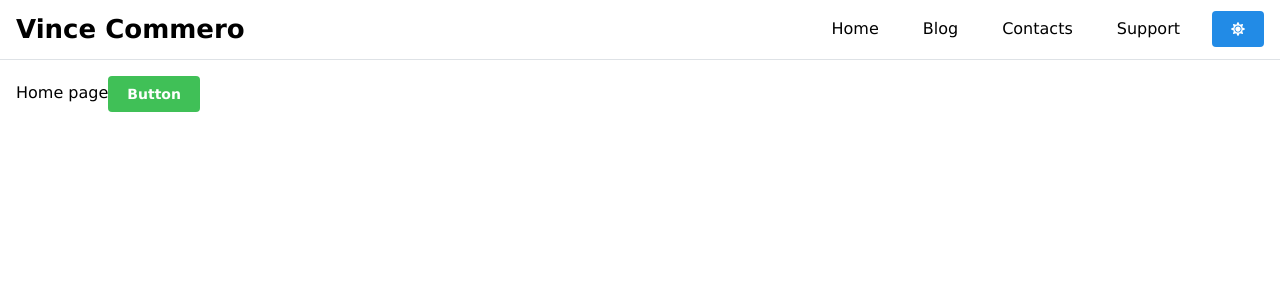
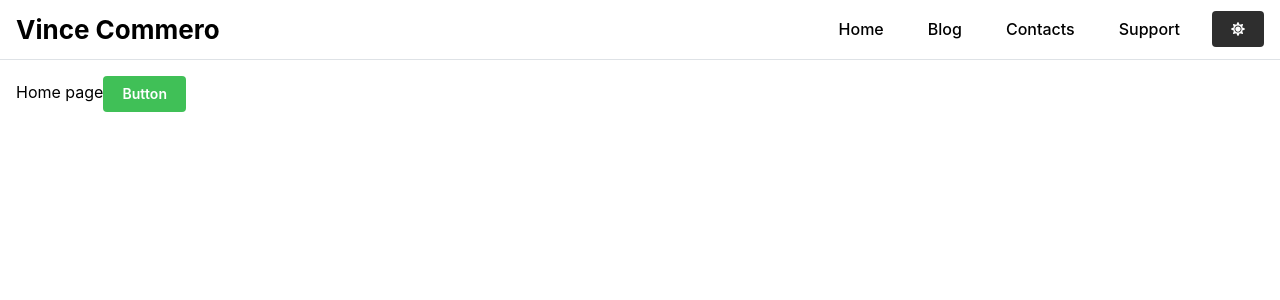
Before and after one commit to vcommero/vince-commero-blog, a Next.js app: page / in a window 1280 px wide. Shown: the top 300 px of the page. Built offline with nearby package versions, Linux system fonts and the light colour scheme.

Commit message:
Theme changes

```diff
--- a/app/layout.tsx
+++ b/app/layout.tsx
@@ -5,7 +5,7 @@ import {
     ColorSchemeScript,
     mantineHtmlProps,
 } from "@mantine/core";
-import { theme } from "../theme";
+import { customTheme } from "../theme";
 import { BaseLayout } from "../components/layouts/BaseLayout";
 
 export const metadata = {
@@ -25,7 +25,7 @@ export default function RootLayout({ children }: { children: any }) {
                 />
             </head>
             <body>
-                <MantineProvider theme={theme}>
+                <MantineProvider theme={customTheme}>
                     <BaseLayout>{children}</BaseLayout>
                 </MantineProvider>
             </body>
--- a/components/layouts/BaseLayout.tsx
+++ b/components/layouts/BaseLayout.tsx
@@ -65,7 +65,15 @@ export function BaseLayout({ children }: BaseLayoutProps) {
                                 </UnstyledButton>
                             </Group>
 
-                            <Button size="sm" onClick={toggleColorScheme}>
+                            <Button
+                                size="sm"
+                                color={
+                                    computedColorScheme === "light"
+                                        ? "dark"
+                                        : "gray"
+                                }
+                                onClick={toggleColorScheme}
+                            >
                                 {computedColorScheme === "light" ? (
                                     <FaSun />
                                 ) : (
--- a/theme.ts
+++ b/theme.ts
@@ -1,7 +1,87 @@
 "use client";
 
-import { createTheme } from "@mantine/core";
+import {
+    Card,
+    Container,
+    createTheme,
+    Paper,
+    rem,
+    Select,
+} from "@mantine/core";
+import type { MantineThemeOverride } from "@mantine/core";
 
-export const theme = createTheme({
-    fontFamily: "Verdana, sans-serif",
+const CONTAINER_SIZES: Record<string, string> = {
+    xxs: rem("200px"),
+    xs: rem("300px"),
+    sm: rem("400px"),
+    md: rem("500px"),
+    lg: rem("600px"),
+    xl: rem("1400px"),
+    xxl: rem("1600px"),
+};
+
+export const customTheme: MantineThemeOverride = createTheme({
+    /** Put your mantine theme override here */
+    fontSizes: {
+        xs: rem("12px"),
+        sm: rem("14px"),
+        md: rem("16px"),
+        lg: rem("18px"),
+        xl: rem("20px"),
+        "2xl": rem("24px"),
+        "3xl": rem("30px"),
+        "4xl": rem("36px"),
+        "5xl": rem("48px"),
+    },
+    spacing: {
+        "3xs": rem("4px"),
+        "2xs": rem("8px"),
+        xs: rem("10px"),
+        sm: rem("12px"),
+        md: rem("16px"),
+        lg: rem("20px"),
+        xl: rem("24px"),
+        "2xl": rem("28px"),
+        "3xl": rem("32px"),
+    },
+    primaryColor: "green",
+    components: {
+        /** Put your mantine component override here */
+        Container: Container.extend({
+            vars: (_, { size, fluid }) => ({
+                root: {
+                    "--container-size": fluid
+                        ? "100%"
+                        : size !== undefined && size in CONTAINER_SIZES
+                        ? CONTAINER_SIZES[size]
+                        : rem(size),
+                },
+            }),
+        }),
+        Paper: Paper.extend({
+            defaultProps: {
+                p: "md",
+                shadow: "xl",
+                radius: "md",
+                withBorder: true,
+            },
+        }),
+
+        Card: Card.extend({
+            defaultProps: {
+                p: "xl",
+                shadow: "xl",
+                radius: "var(--mantine-radius-default)",
+                withBorder: true,
+            },
+        }),
+        Select: Select.extend({
+            defaultProps: {
+                checkIconPosition: "right",
+            },
+        }),
+    },
+    other: {
+        style: "mantine",
+    },
 });
```
